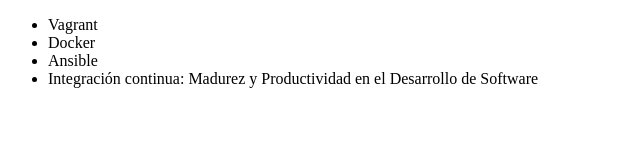
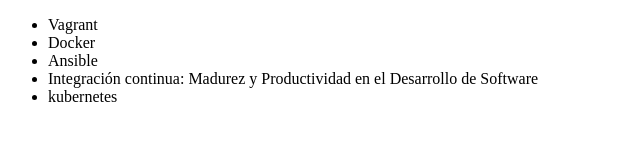
Before and after one commit to jonathangomez99/alura-git, a plain HTML site: page index.html in a window 1280 px wide. Shown: the full height of the page, 0-640 px from the left. Drawn offline with Linux system fonts and the light colour scheme.

Commit message:
Agregando curso de Kubernetes

```diff
--- a/index.html
+++ b/index.html
@@ -13,6 +13,7 @@
             <li>Docker</li>
             <li>Ansible</li>
             <li>Integración continua: Madurez y Productividad en el Desarrollo de Software</li>
+            <li>kubernetes</li>
         </ul>
     </body>
 
```
